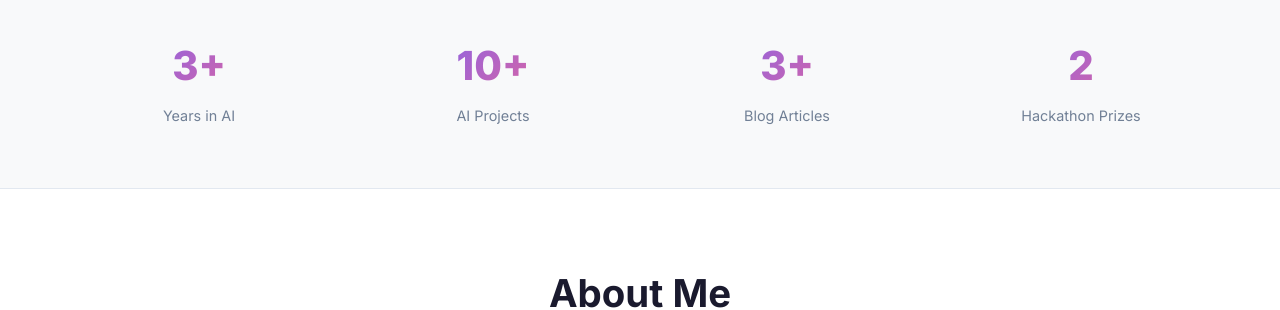
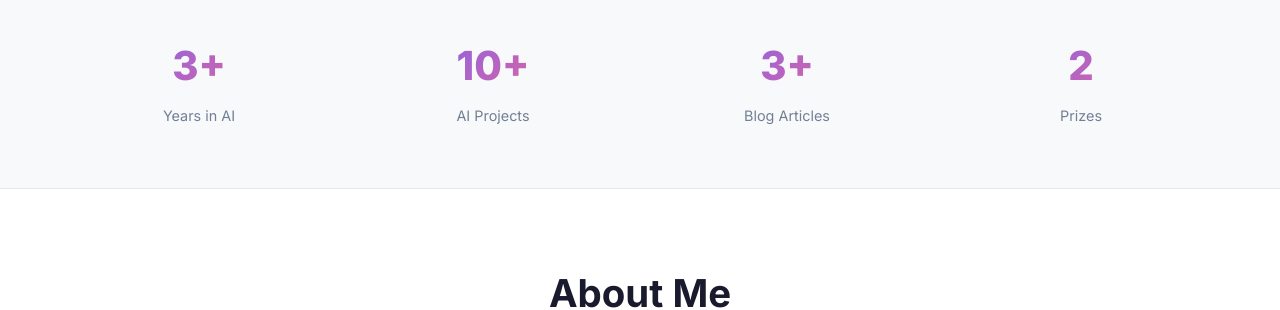
Before and after one commit to TrinhHuuTho/TrinhHuuTho.github.io, a Jekyll site: the page index.html, which Jekyll copies as it is, in a window 1280 px wide and 900 px high, scrolled down 776 px. Shown: the part 153-463 px from the top of the window. Built offline with Jekyll 4.4.1, drawn with Linux system fonts in a browser that asks for light colours.

Commit message:
Rename 'Hackathon Prizes' to 'Prizes' in index.html

```diff
--- a/index.html
+++ b/index.html
@@ -137,7 +137,7 @@
         </div>
         <div class="stat-item fade-in">
           <span class="stat-number" data-target="2" data-suffix="">0</span>
-          <div class="stat-label">Hackathon Prizes</div>
+          <div class="stat-label">Prizes</div>
         </div>
       </div>
     </div>
```
